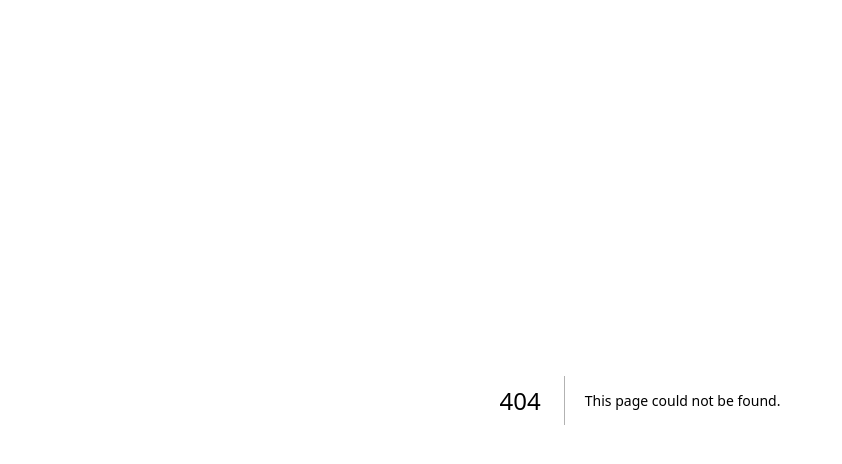
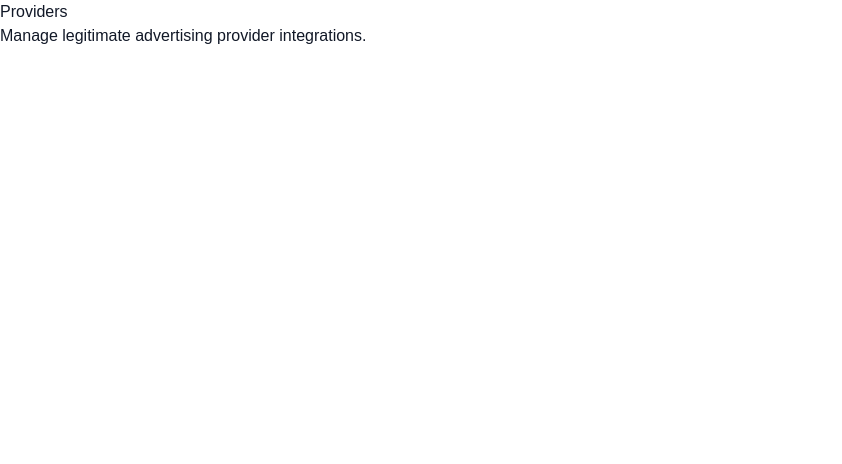
Before and after one commit to pra-y104/promvanta, a Next.js app: page /admin/providers in a window 1280 px wide. Before the commit this address had no page. Shown: the top 464 px of the page, without its empty margins (0-842 px from the left). Built offline with nearby package versions, Linux system fonts and the light colour scheme.

Commit message:
Create AdminProvidersPage component

```diff
--- /dev/null
+++ b/app/admin/providers/page.tsx
@@ -0,0 +1,8 @@
+export default function AdminProvidersPage() {
+  return (
+    <main>
+      <h1>Providers</h1>
+      <p>Manage legitimate advertising provider integrations.</p>
+    </main>
+  );
+}
```
